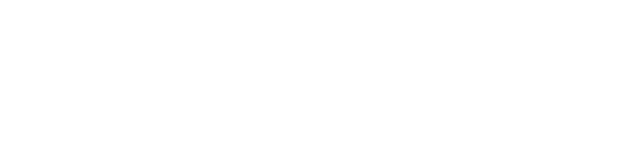
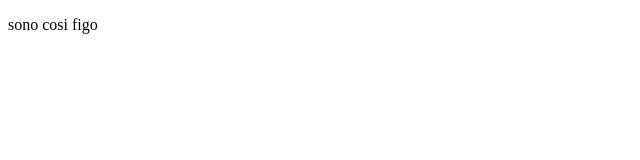
Before and after one commit to lorenzobrari/Bootstrap1_lorenco_brari, a plain HTML site: page index.html in a window 1280 px wide. Shown: the whole page, without its empty margins (0-640 px from the left). Drawn offline with Linux system fonts and the light colour scheme.

Commit message:
aggiornamenti

```diff
--- a/index.html
+++ b/index.html
@@ -4,6 +4,7 @@
     <meta charset="UTF-8">
     <meta name="viewport" content="width=device-width, initial-scale=1.0">
     <title>Document</title>
+    <p>sono cosi figo</p>
 </head>
 <body>
 
```
